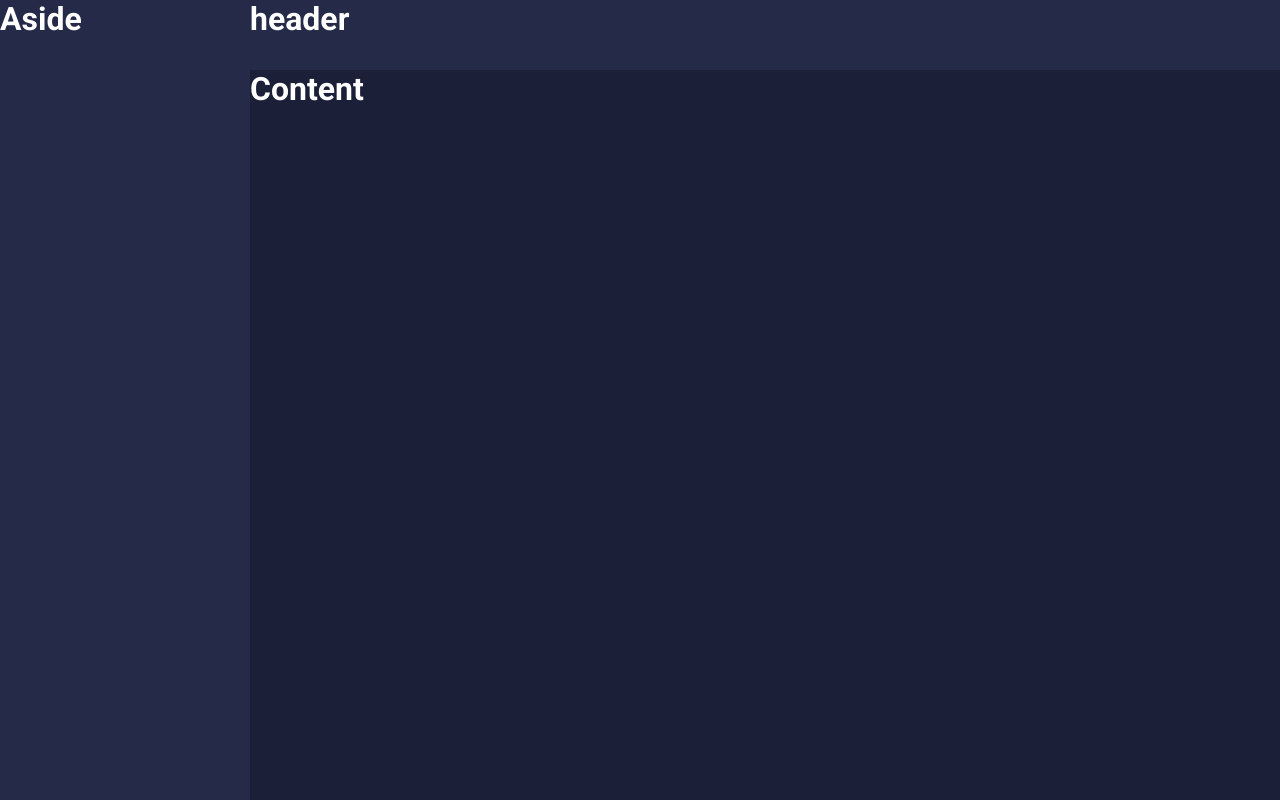
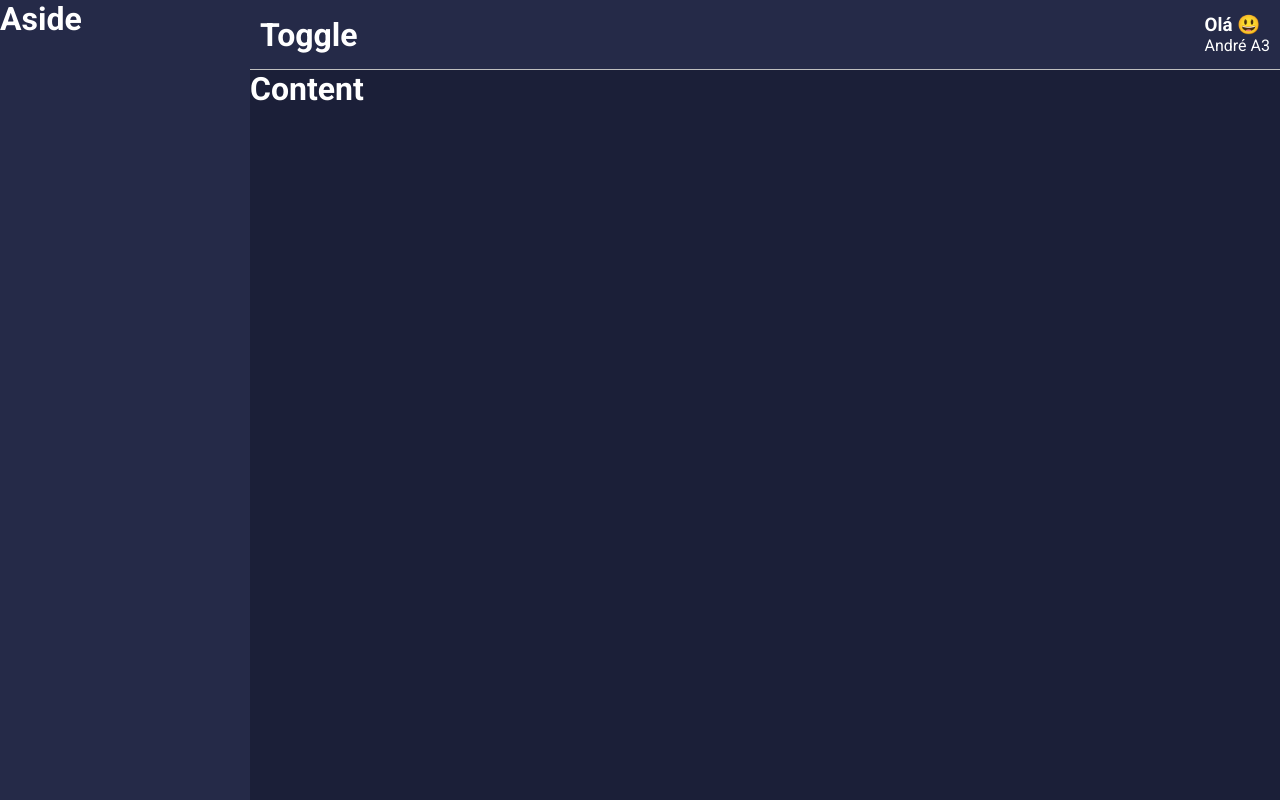
Before and after one commit to jhonathancarneiro/my-dash, a React (Create React App) app: page / in a window 1280 px wide. Built offline with nearby package versions, Linux system fonts and the light colour scheme.

Commit message:
feat:toggle theme

```diff
--- a/package.json
+++ b/package.json
@@ -14,6 +14,7 @@
     "react": "^17.0.2",
     "react-dom": "^17.0.2",
     "react-scripts": "5.0.0",
+    "react-switch": "^6.0.0",
     "styled-components": "^5.3.3",
     "typescript": "^4.5.5",
     "web-vitals": "^2.1.4"
--- a/src/components/Header/index.tsx
+++ b/src/components/Header/index.tsx
@@ -1,9 +1,20 @@
-import { Container } from "./styles";
+import { useMemo } from "react";
+
+import emojis from "../../utils/emojis";
+import { Container, Profile, Welcome, UserName } from "./styles";
 
 export default function Header() {
+  const emoji = useMemo(() => {
+    const indice = Math.floor(Math.random() * emojis.length);
+    return emojis[indice];
+  }, []);
   return (
     <Container>
-      <h1>header</h1>
+      <h1>Toggle</h1>
+      <Profile>
+        <Welcome> Olá {emoji}</Welcome>
+        <UserName>André A3</UserName>
+      </Profile>
     </Container>
   );
 }
--- a/src/components/Header/styles.ts
+++ b/src/components/Header/styles.ts
@@ -4,4 +4,15 @@
   grid-area: MH;
   background-color: ${(props) => props.theme.colors.secondary};
   color: ${(props) => props.theme.colors.white};
+  display: flex;
+  justify-content: space-between;
+  align-items: center;
+  padding: 0 10px;
+  border-bottom: 1px solid ${(props) => props.theme.colors.gray};
 `;
+
+export const Profile = styled.div`
+  color: ${(props) => props.theme.colors.white};
+`;
+export const Welcome = styled.h3``;
+export const UserName = styled.span``;
--- /dev/null
+++ b/src/components/toggle/styles.ts
@@ -0,0 +1,5 @@
+import styled from "styled-components";
+
+export const Container = styled.div``;
+
+export const ToggleLabel = styled.span``;
--- /dev/null
+++ b/src/utils/emojis.ts
@@ -0,0 +1 @@
+export default ["🤑", "🤩", "😍", "😎", "🤑", "😃", "😄"];
```
Also changed, not shown: src/components/toggle/index.tsx (added, +9 -0 lines), 1 other file (tests, documents, lock files or other folders).
